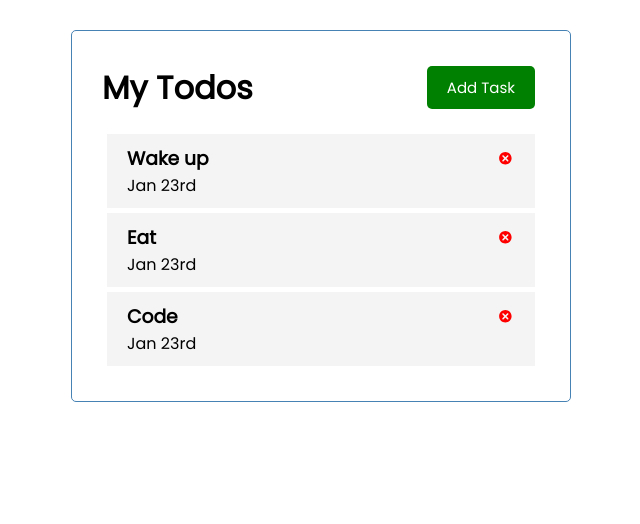
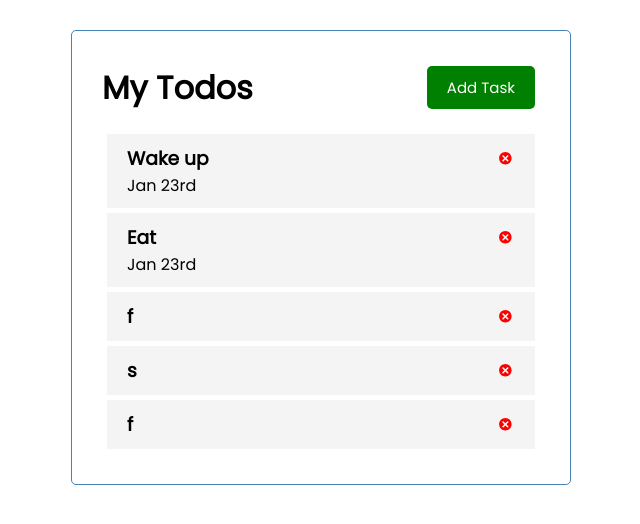
Before and after one commit to YugenFox/react-my-todos-app, a React (Create React App) app: page / in a window 1280 px wide. Shown: the top 524 px of the page, without its empty margins (319-959 px from the left). Built offline with nearby package versions, Linux system fonts and the light colour scheme; data requests are answered from the project's data file.

Commit message:
POST & DELETE requests on tasks complete

```diff
--- a/db.json
+++ b/db.json
@@ -13,10 +13,22 @@
       "reminder": true
     },
     {
-      "id": 3,
-      "title": "Code",
-      "date": "Jan 23rd",
-      "reminder": false
+      "title": "f",
+      "date": "",
+      "reminder": false,
+      "id": 3
+    },
+    {
+      "title": "s",
+      "date": "",
+      "reminder": false,
+      "id": 4
+    },
+    {
+      "title": "f",
+      "date": "",
+      "reminder": false,
+      "id": 5
     }
   ]
 }
--- a/src/App.js
+++ b/src/App.js
@@ -26,22 +26,42 @@ function App() {
   };
 
   //Add Task
-  const addTask = (title, date, reminder) => {
-    const rndNumber = Math.floor(Math.random() * 10000) + 1;
+  const addTask = async (title, date, reminder) => {
+    // const rndNumber = Math.floor(Math.random() * 10000) + 1;
     const newTask = {
-      id: rndNumber,
       title: title,
       date: date,
       reminder: reminder,
     };
 
-    setTasks([...tasks, newTask]);
+    //do POST request
+    const postTask = async () => {
+      await fetch("http://localhost:5000/tasks", {
+        method: "POST",
+        headers: {
+          "Content-type": "application/json",
+        },
+        body: JSON.stringify(newTask)
+      });
+
+      const data = await fetchTasks()
+      setTasks(data)
+    };
+    postTask()
+
+    // setTasks([...tasks, newTask]);
+
     console.log("addTask func", newTask);
   };
   //Delete Task
-  const deleteTask = (id) => {
+  const deleteTask = async (id) => {
+    await fetch(`http://localhost:5000/tasks/${id}`, {
+      method: "DELETE",
+    });
+    const data = await fetchTasks();
+    setTasks(data);
     // console.log("delete task", id)
-    setTasks(tasks.filter((task) => task.id !== id));
+    // setTasks(tasks.filter((task) => task.id !== id));
   };
 
   return (
```
Also changed, not shown: db-default-data.json (added, +22 -0 lines).
